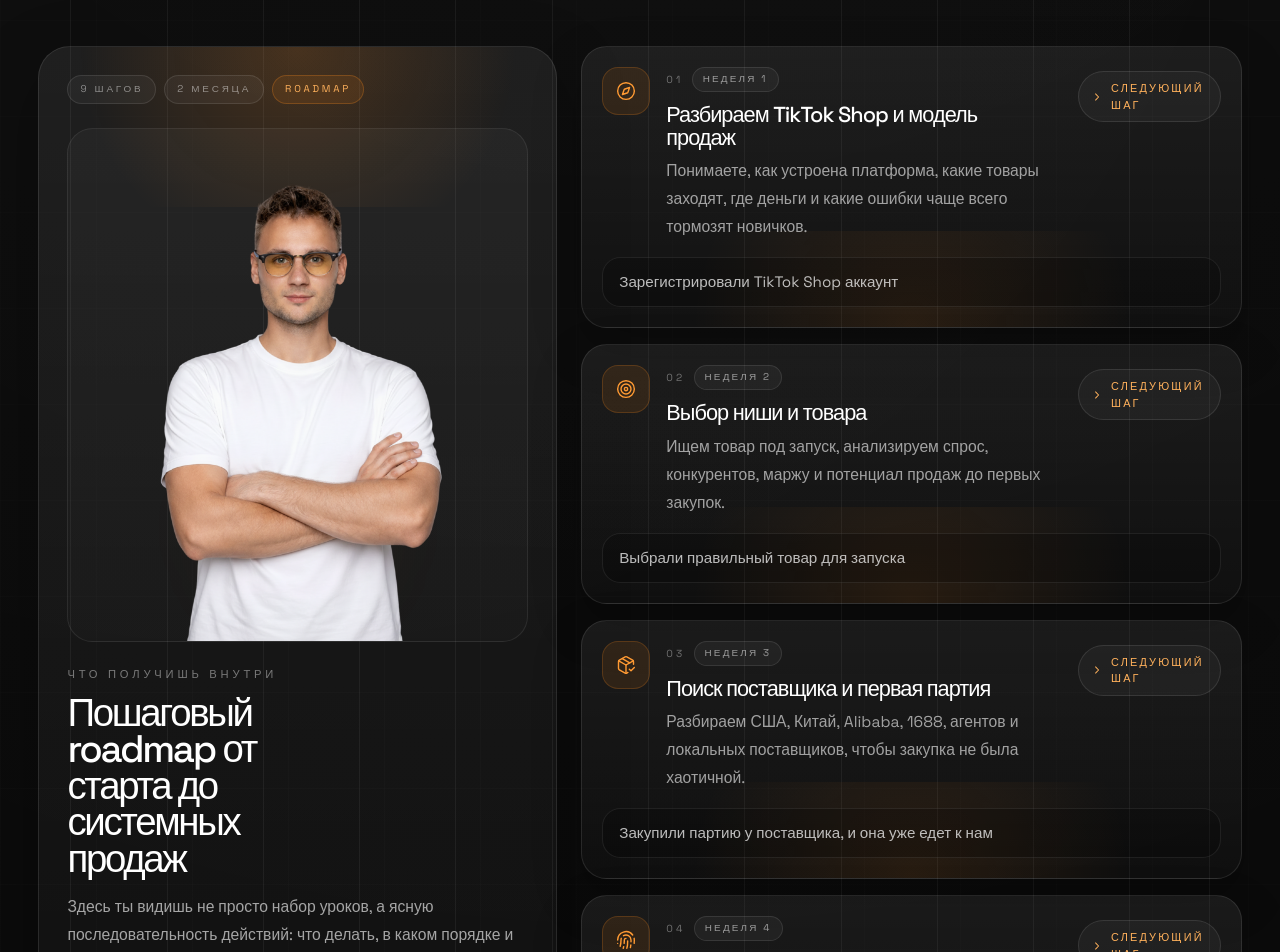
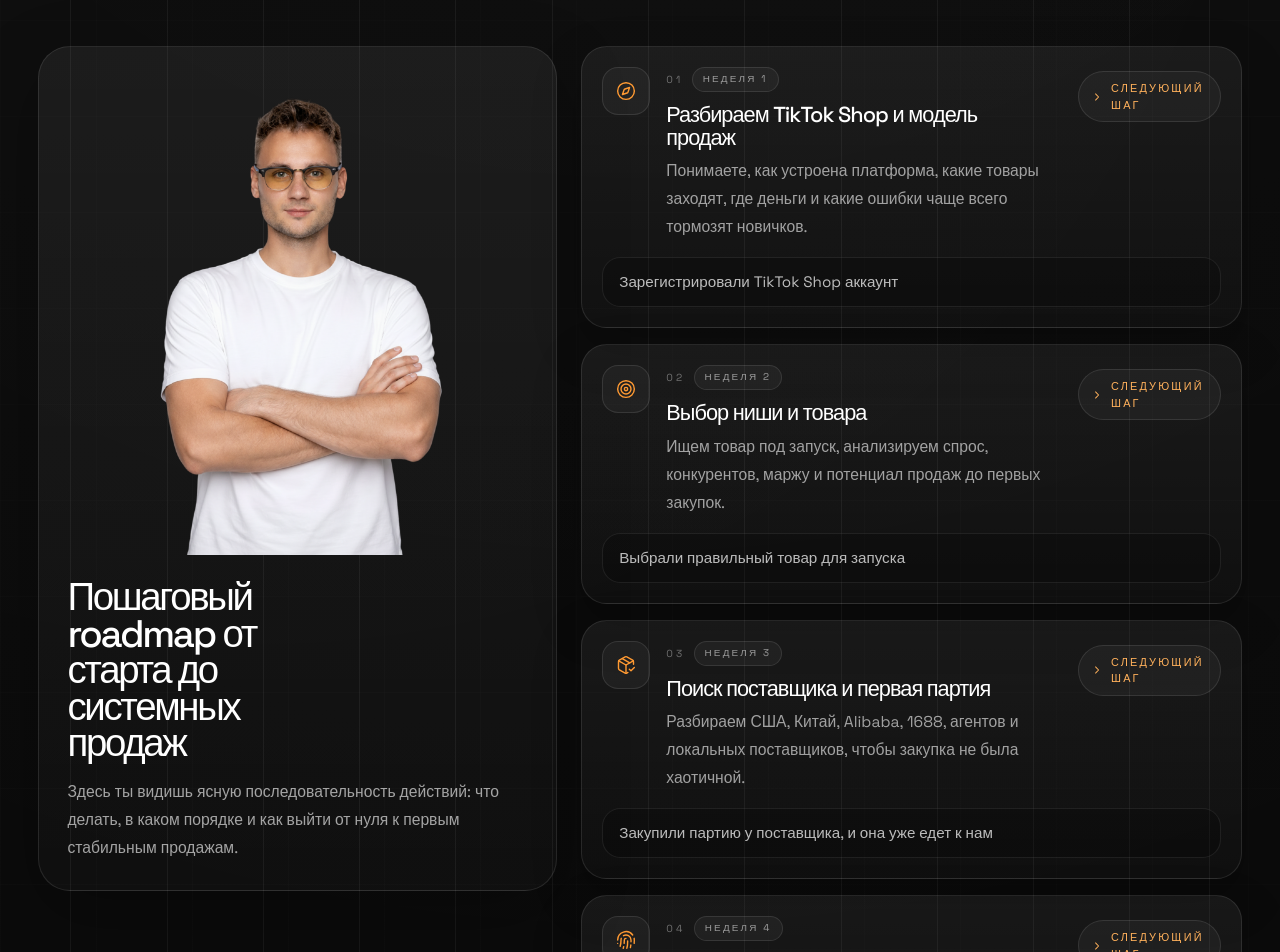
Before and after one commit to YaroslavSigidin/IVCHENKO, a React (Vite) app: page / in a window 1280 px wide. Shown: the part 4300-5252 px from the top of the page. Built offline with nearby package versions, Linux system fonts and the light colour scheme.

Commit message:
Simplify roadmap visuals

```diff
--- a/src/App.jsx
+++ b/src/App.jsx
@@ -784,55 +784,23 @@ function RoadmapSection({ image, steps }) {
 
       <div className="mt-8 grid gap-4 lg:mt-12 lg:grid-cols-[0.88fr_1.12fr] lg:gap-6">
         <MobileReveal delay={0.04} y={24} blur={10} variant="drift-left">
-          <div className="relative overflow-hidden rounded-[2rem] border border-white/10 bg-[linear-gradient(180deg,rgba(255,255,255,0.07),rgba(255,255,255,0.025))] p-5 shadow-[0_24px_70px_rgba(0,0,0,0.28)] sm:p-7">
-            <div
-              aria-hidden="true"
-              className="pointer-events-none absolute inset-x-0 top-0 h-40 bg-[radial-gradient(circle_at_top,rgba(255,138,28,0.18),transparent_72%)]"
-            />
-            <div className="relative z-10 flex flex-wrap items-center gap-2 text-[0.62rem] uppercase tracking-[0.28em] text-white/46">
-              <span className="rounded-full border border-white/10 bg-white/[0.045] px-3 py-1.5">
-                9 шагов
-              </span>
-              <span className="rounded-full border border-white/10 bg-white/[0.045] px-3 py-1.5">
-                2 месяца
-              </span>
-              <span className="rounded-full border border-[#ff8a1c]/25 bg-[#ff8a1c]/10 px-3 py-1.5 text-[#ffb15c]">
-                Roadmap
-              </span>
+          <div className="rounded-[2rem] border border-white/10 bg-[linear-gradient(180deg,rgba(255,255,255,0.06),rgba(255,255,255,0.02))] p-5 shadow-[0_24px_70px_rgba(0,0,0,0.28)] sm:p-7 lg:sticky lg:top-24">
+            <div className="mx-auto flex max-w-[20rem] justify-center">
+              <img
+                src={image}
+                alt="Владислав"
+                className="h-auto w-full max-w-[18rem] object-contain sm:max-w-[20rem]"
+              />
             </div>
 
-            <div className="relative z-10 mt-6 overflow-hidden rounded-[1.6rem] border border-white/8 bg-[linear-gradient(180deg,rgba(255,255,255,0.035),rgba(255,255,255,0.015))] px-4 pt-6 sm:px-6 sm:pt-8">
-              <div className="relative mx-auto flex max-w-[20rem] justify-center">
-                <div
-                  aria-hidden="true"
-                  className="absolute bottom-6 left-1/2 h-44 w-44 -translate-x-1/2 rounded-full bg-[radial-gradient(circle,rgba(255,138,28,0.22),transparent_68%)] blur-2xl"
-                />
-                <img
-                  src={image}
-                  alt="Владислав"
-                  className="relative z-10 h-auto w-full max-w-[18rem] object-contain sm:max-w-[20rem]"
-                />
-              </div>
-            </div>
-
-            <div className="relative z-10 mt-6 space-y-4">
-              <div>
-                <div className="text-[0.7rem] uppercase tracking-[0.34em] text-white/42">
-                  Что получишь внутри
-                </div>
-                <h3 className="mt-3 max-w-[12ch] text-[1.9rem] font-medium leading-[0.95] tracking-[-0.06em] text-white sm:text-[2.4rem]">
-                  Пошаговый roadmap от старта до системных продаж
-                </h3>
-              </div>
+            <div className="mt-6 space-y-4">
+              <h3 className="max-w-[12ch] text-[1.9rem] font-medium leading-[0.95] tracking-[-0.06em] text-white sm:text-[2.4rem]">
+                Пошаговый roadmap от старта до системных продаж
+              </h3>
               <p className="max-w-[48ch] text-[0.98rem] leading-7 text-white/62">
-                Здесь ты видишь не просто набор уроков, а ясную последовательность действий:
-                что делать, в каком порядке и как выйти от нуля к первым стабильным продажам.
+                Здесь ты видишь ясную последовательность действий: что делать, в каком
+                порядке и как выйти от нуля к первым стабильным продажам.
               </p>
-              <div className="grid gap-3 sm:grid-cols-3">
-                <RoadmapMetric value="Неделя 1" label="Понимание платформы" />
-                <RoadmapMetric value="Неделя 8" label="Первые продажи + масштаб" />
-                <RoadmapMetric value="$5k-$10k" label="Цель на старте" />
-              </div>
             </div>
           </div>
         </MobileReveal>
@@ -846,14 +814,10 @@ function RoadmapSection({ image, steps }) {
               blur={10}
               variant={index % 2 === 0 ? 'drift-right' : 'drift-left'}
             >
-              <div className="relative overflow-hidden rounded-[1.6rem] border border-white/10 bg-[linear-gradient(180deg,rgba(255,255,255,0.065),rgba(255,255,255,0.02))] p-4 shadow-[0_20px_50px_rgba(0,0,0,0.22)] sm:p-5">
-                <div
-                  aria-hidden="true"
-                  className="pointer-events-none absolute inset-x-10 bottom-0 h-24 bg-[radial-gradient(circle_at_bottom,rgba(255,138,28,0.1),transparent_72%)]"
-                />
-                <div className="relative z-10 flex flex-col gap-4 sm:flex-row sm:items-start sm:justify-between">
+              <div className="rounded-[1.6rem] border border-white/10 bg-[linear-gradient(180deg,rgba(255,255,255,0.06),rgba(255,255,255,0.02))] p-4 shadow-[0_20px_50px_rgba(0,0,0,0.22)] sm:p-5">
+                <div className="flex flex-col gap-4 sm:flex-row sm:items-start sm:justify-between">
                   <div className="flex gap-3 sm:gap-4">
-                    <div className="flex h-12 w-12 shrink-0 items-center justify-center rounded-2xl border border-[#ff8a1c]/20 bg-[#ff8a1c]/10 text-[#ff9a33]">
+                    <div className="flex h-12 w-12 shrink-0 items-center justify-center rounded-2xl border border-white/10 bg-white/[0.04] text-[#ff9a33]">
                       <step.icon className="h-5 w-5" strokeWidth={1.7} />
                     </div>
                     <div>
@@ -878,7 +842,7 @@ function RoadmapSection({ image, steps }) {
                     Следующий шаг
                   </div>
                 </div>
-                <div className="relative z-10 mt-4 rounded-[1.15rem] border border-white/8 bg-black/20 px-4 py-3 text-sm leading-6 text-white/72 sm:text-[0.95rem]">
+                <div className="mt-4 rounded-[1.15rem] border border-white/8 bg-black/20 px-4 py-3 text-sm leading-6 text-white/72 sm:text-[0.95rem]">
                   {step.milestone}
                 </div>
               </div>
@@ -886,15 +850,6 @@ function RoadmapSection({ image, steps }) {
           ))}
         </div>
       </div>
-    </div>
-  )
-}
-
-function RoadmapMetric({ value, label }) {
-  return (
-    <div className="rounded-[1.2rem] border border-white/8 bg-white/[0.035] px-4 py-4">
-      <div className="text-[1.05rem] font-medium tracking-[-0.04em] text-white">{value}</div>
-      <div className="mt-1 text-[0.75rem] uppercase tracking-[0.18em] text-white/42">{label}</div>
     </div>
   )
 }
```
